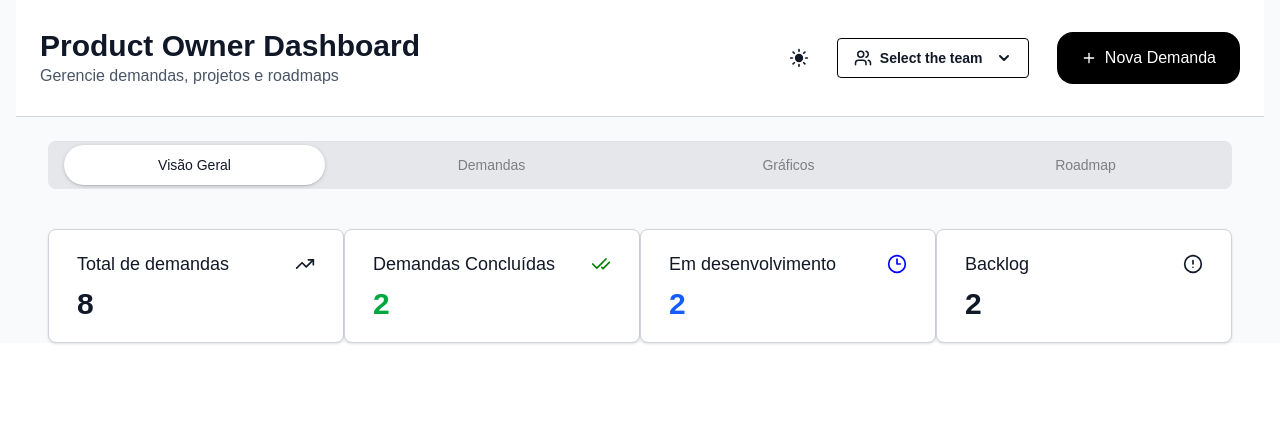
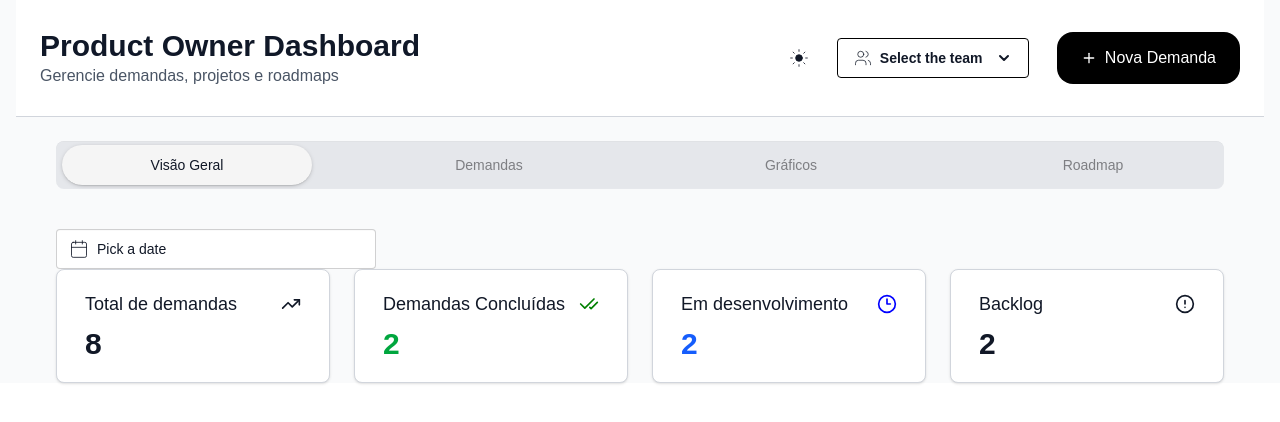
Before and after one commit to RogerPatriota/po-hub, a Next.js app: page / in a window 1280 px wide. Shown: the top 422 px of the page. Built offline with nearby package versions, Linux system fonts and the light colour scheme.

Commit message:
style: update components size and add filter date (to style)

```diff
--- a/package.json
+++ b/package.json
@@ -13,6 +13,7 @@
     "lucide-react": "^0.525.0",
     "next": "15.3.4",
     "react": "^19.0.0",
+    "react-day-picker": "^9.8.0",
     "react-dom": "^19.0.0"
   },
   "devDependencies": {
--- a/src/app/page.tsx
+++ b/src/app/page.tsx
@@ -20,8 +20,8 @@ export default function Home() {
     <div>
         <Navbar />
 
-        <div className="flex flex-col justify-center my-6 mx-12 gap-10">
-            <div role="tablist" className="tabs tabs-box bg-gray-200 flex gap-3">
+        <div className="flex flex-col justify-center my-6 mx-14 gap-10">
+            <div role="tablist" className="tabs tabs-box bg-gray-200 flex gap-12">
                 {tabs.map((tab, index) => (
                     <input
                     key={index}
@@ -29,7 +29,7 @@ export default function Home() {
                     name="my_tabs_6"
                     role="tab"
                     width={57}
-                className={`tab rounded-3xl flex-1 mx-3 ${index === activeTab ? 'tab-active [--tab-bg:white] [--tab-border-color:white]' : ''}`}
+                    className={`tab rounded-3xl flex-1 mx-0.5 ${index === activeTab ? 'tab-active [--tab-bg:#F5F5F5] [--tab-border-color:white]' : ''}`}
                     aria-label={tab.name}
                     defaultChecked={index === 0}
                     onChange={() => setActiveTab(index)}
--- a/src/components/DataCard.tsx
+++ b/src/components/DataCard.tsx
@@ -1,14 +1,14 @@
 
-type CaardProps = {
+type CardProps = {
     title: string;
     value: string | number;
     icon: React.ReactNode;
     color?: string;
 }
 
-function DataCard({ title, value, icon, color }: CaardProps) {
+function DataCard({ title, value, icon, color }: CardProps) {
   return (
-    <div className="card bg-base-100 w-85 shadow-sm border border-gray-300">
+    <div className="card bg-base-100 flex-1 shadow-sm border border-gray-300">
       <div className="card-body px-7 py-5">
         <div className='flex flex-row justify-between items-center'>
           <h3 className="text-lg">{title}</h3>
--- a/src/components/GeneralVision.tsx
+++ b/src/components/GeneralVision.tsx
@@ -1,10 +1,40 @@
-import { CheckCheck, TrendingUp, CircleAlert, Clock3 } from 'lucide-react';
+'use client';
+
+import { useState } from 'react';
+import { CheckCheck, TrendingUp, CircleAlert, Clock3, Calendar } from 'lucide-react';
+import { DateRange, DayPicker } from 'react-day-picker';
 import DataCard from '@/components/DataCard';
+import { format } from 'date-fns';
 
 function GeneralVision() {
+  const [date, setDate] = useState<DateRange | undefined>();
+  const [dateInput, setDateInput] = useState<string>('');
+
+  const handleDateChange = (date: DateRange | undefined) => {
+    setDate(date);
+    if (date?.from) {
+      if (date.to) {
+        setDateInput(`${format(date.from, 'dd/MMM/yyyy')} - ${format(date.to, 'dd/MMM/yyyy')}`);
+      } else {
+        setDateInput(format(date.from, 'dd/MMM/yyyy'));
+      }
+    } else {
+      setDateInput('');
+    }
+  };
+
   return (
     <div>
-        <div className='flex justify-between'>
+      <div>
+        <button popoverTarget="rdp-popover" className="input input-border" style={{ anchorName: "--rdp" } as React.CSSProperties}>
+          <Calendar size={20} strokeWidth={1}/>
+          {date ? dateInput : "Pick a date"}
+        </button>
+        <div popover="auto" id="rdp-popover" className="dropdown input-border" style={{ positionAnchor: "--rdp" } as React.CSSProperties}>
+          <DayPicker className="react-day-picker" mode="range" selected={date} onSelect={handleDateChange} />
+        </div>
+      </div>
+      <div className='flex justify-between gap-6'>
             <DataCard title="Total de demandas" value="8" icon={<TrendingUp size={20} />}  />
             <DataCard title="Demandas Concluídas" value="2" icon={<CheckCheck size={20} color='green' />} color="text-green-600" />
             <DataCard title="Em desenvolvimento" value="2" icon={<Clock3 size={20} color='blue' />} color="text-blue-600" />
--- a/src/components/Navbar.tsx
+++ b/src/components/Navbar.tsx
@@ -11,19 +11,19 @@ function NavBar() {
     return (
         <div className='flex flex-row justify-between mx-4 bg-white border-b border-gray-300 py-7 px-6'>
             <div>
-            <h1 className='text-3xl font-bold text-gray-900'>Product Owner Dashboard</h1>
-            <p className='text-gray-600'>Gerencie demandas, projetos e roadmaps</p>
+                <h1 className='text-3xl font-bold text-gray-900'>Product Owner Dashboard</h1>
+                <p className='text-gray-600'>Gerencie demandas, projetos e roadmaps</p>
             </div>
             <div className='flex gap-7 items-center'>
                 <label className='swap swap-rotate'>
                     <input type="checkbox" />
-                    <Sun className='swap-off fill-current' size={20} />
-                    <Moon className='swap-on fill-current' size={20} />
+                    <Sun className='swap-off fill-current' size={20} strokeWidth={1}/>
+                    <Moon className='swap-on fill-current' size={20} strokeWidth={1}/>
                 </label>
                 <div className="dropdown">
-                <div tabIndex={0} role="button" className="btn btn-outline hover: border-1 border-black justify-between w-48 font-normal">
+                <div tabIndex={0} role="button" className="btn btn-outline hover:bg-gray-100 border-1 border-black justify-between w-48 font-normal">
                     <a className='flex flex-row gap-2 whitespace-nowrap items-center font-semibold'>
-                        <Users size={18} />
+                        <Users size={18} strokeWidth={1}/>
                         {selectedTeam}
                     </a>
                     <ChevronDown className='' size={16} strokeWidth={3}/>
@@ -32,8 +32,8 @@ function NavBar() {
                     <li className='mb-1 text-gray-600'>Select the team</li>
                     {teams.map((team) => (
                     <li key={team} onClick={() => setSelectedTeam(team)}>
-                        <a className='font-semibold'>
-                        <Users size={18} />
+                        <a className=''>
+                        <Users size={18} strokeWidth={1}/>
                         {team}
                         </a>
                     </li>
```
Also changed, not shown: 1 other file (tests, documents, lock files or other folders). Lines whose indentation alone changed are shown as unchanged.
